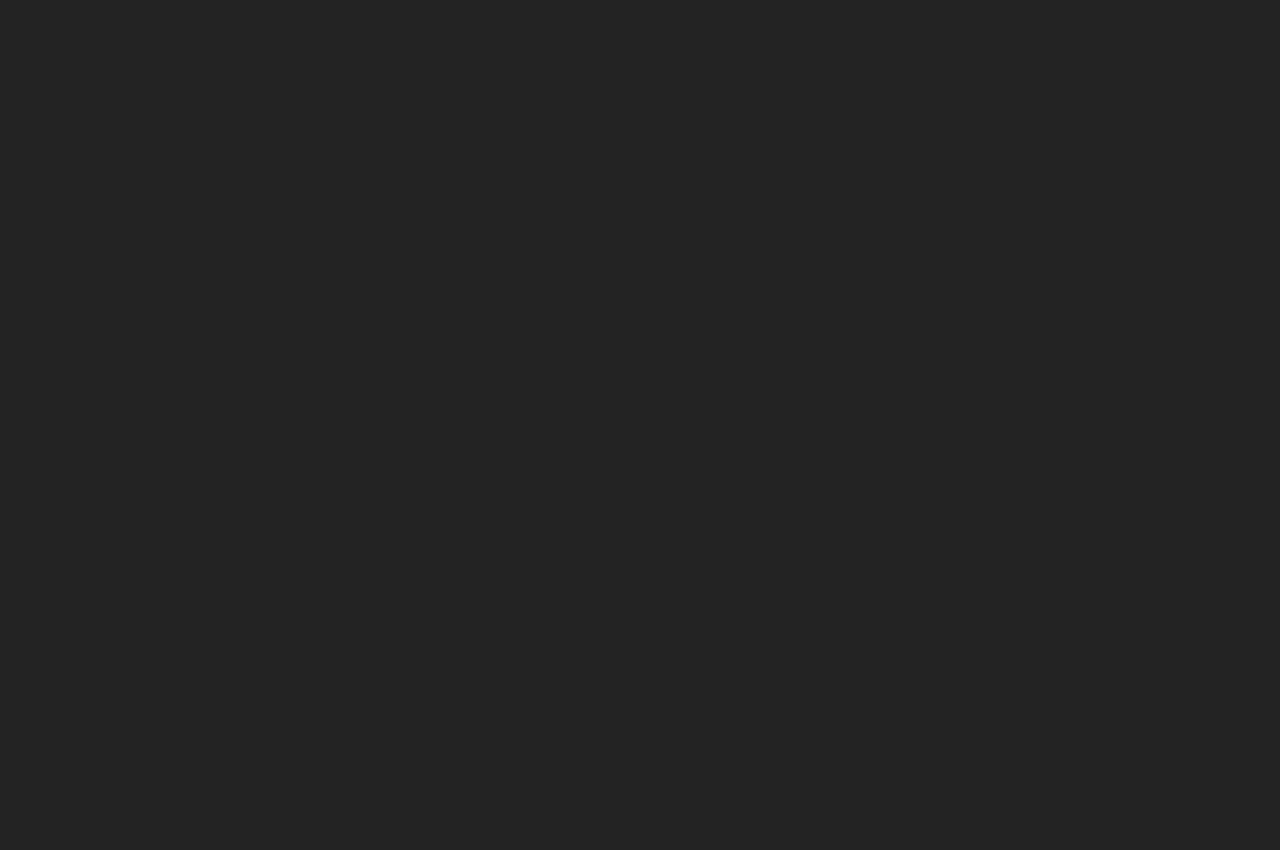
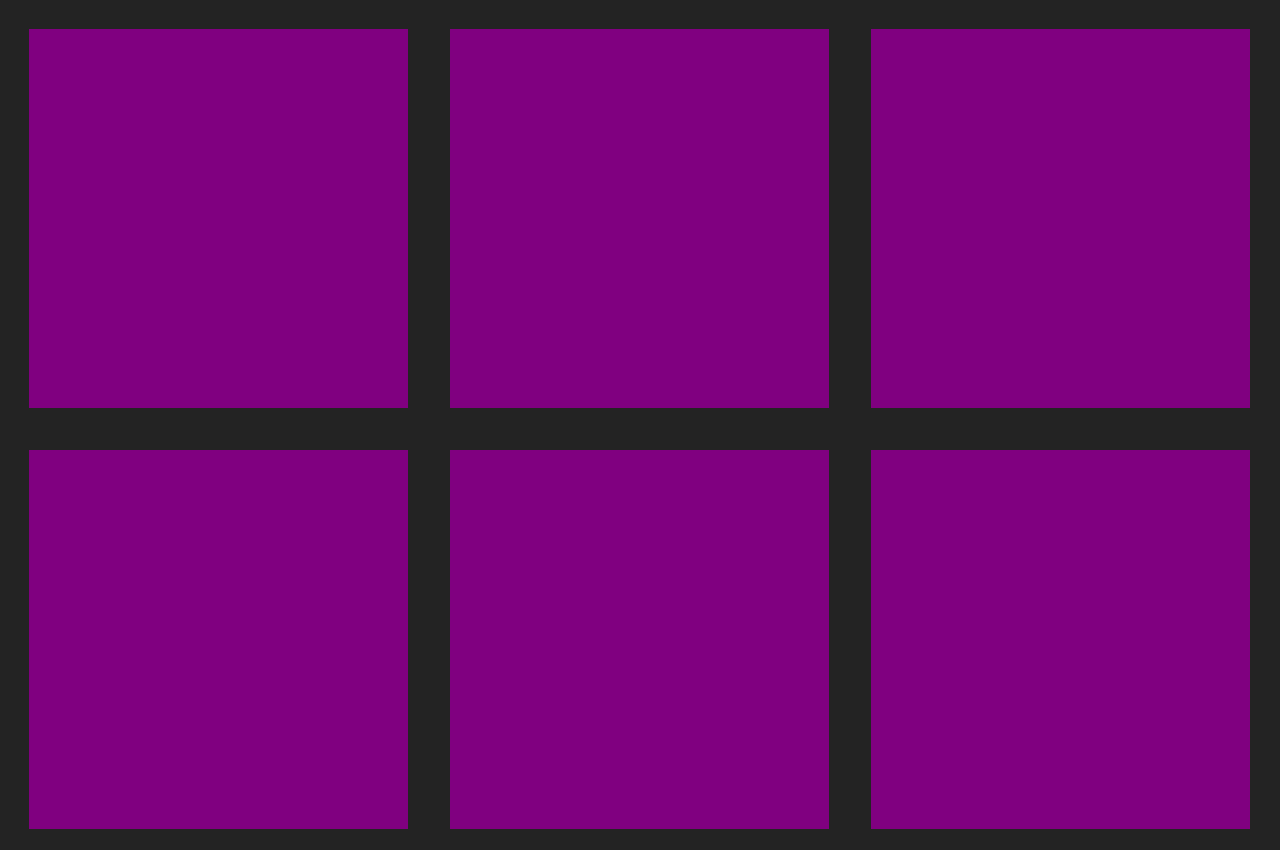
Before and after one commit to hanapotski/udemy_webDevBootcamp, a plain HTML site: page section15/colorgame.html in a window 1280 px wide. Before the commit the page ends 800 px from the top, so only its background shows below. Drawn offline with Linux system fonts and the light colour scheme.

Commit message:
color game css

```diff
--- a/section15/colorgame.css
+++ b/section15/colorgame.css
@@ -5,4 +5,11 @@ body {
 .square {
   width: 30%;
   background-color: purple;
+  padding-bottom: 30%;
+  float: left;
+  margin: 1.66%;
 }
+
+#container {
+  max-width: 600px;
+}
```
